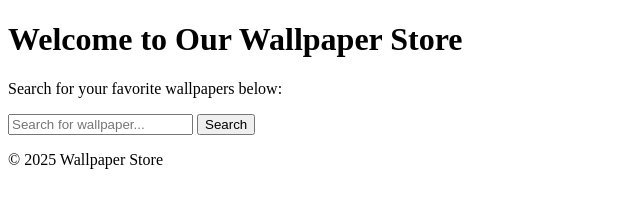
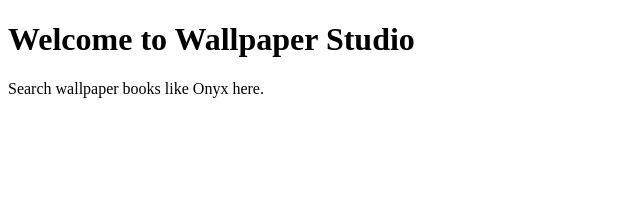
Before and after one commit to wallpaper-studio/wallpaperstudio, a plain HTML site: page index.html in a window 1280 px wide. Shown: the whole page, without its empty margins (0-640 px from the left). Drawn offline with Linux system fonts and the light colour scheme.

Commit message:
index.html

```diff
--- a/index.html
+++ b/index.html
@@ -1,27 +1,10 @@
 <!DOCTYPE html>
-<html lang="en">
+<html>
 <head>
-    <meta charset="UTF-8">
-    <meta name="viewport" content="width=device-width, initial-scale=1.0">
-    <title>Wallpaper Store</title>
-    <link rel="stylesheet" href="styles.css">
+  <title>Wallpaper Studio</title>
 </head>
 <body>
-    <header>
-        <h1>Welcome to Our Wallpaper Store</h1>
-        <p>Search for your favorite wallpapers below:</p>
-    </header>
-
-    <section>
-        <input type="text" id="searchBar" placeholder="Search for wallpaper...">
-        <button id="searchButton">Search</button>
-        <div id="result"></div>
-    </section>
-
-    <footer>
-        <p>&copy; 2025 Wallpaper Store</p>
-    </footer>
-
-    <script src="script.js"></script>
+  <h1>Welcome to Wallpaper Studio</h1>
+  <p>Search wallpaper books like Onyx here.</p>
 </body>
 </html>
```
